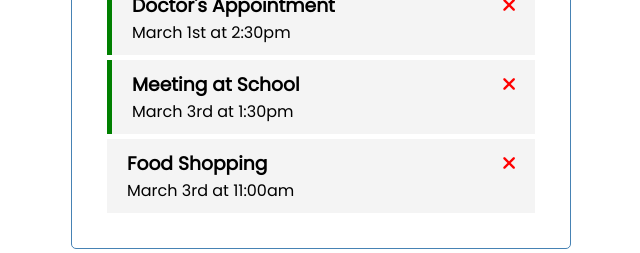
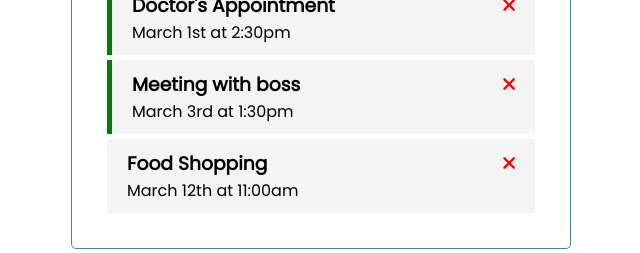
Before and after one commit to wyne-ybanez/vue-basics, a Vue app in the folder task-tracker-proj/vue-task-tracker-proj/: page / in a window 1280 px wide. Shown: the part 153-406 px from the top of the page, without its empty margins (319-959 px from the left). Built offline with nearby package versions, Linux system fonts and the light colour scheme; data requests are answered from the project's data file.

Commit message:
Add json backend

```diff
--- /dev/null
+++ b/task-tracker-proj/vue-task-tracker-proj/db.json
@@ -0,0 +1,22 @@
+{
+    "tasks_data": [
+      {
+        "id": "1",
+        "text": "Doctor's Appointment",
+        "day": "March 1st at 2:30pm",
+        "reminder": true
+      },
+      {
+        "id": "2",
+        "text": "Meeting with boss",
+        "day": "March 3rd at 1:30pm",
+        "reminder": true
+      },
+      {
+        "id": "3",
+        "text": "Food Shopping",
+        "day": "March 12th at 11:00am",
+        "reminder": false
+      }
+    ]
+}
--- a/task-tracker-proj/vue-task-tracker-proj/package.json
+++ b/task-tracker-proj/vue-task-tracker-proj/package.json
@@ -4,10 +4,12 @@
   "private": true,
   "scripts": {
     "serve": "vue-cli-service serve",
-    "build": "vue-cli-service build"
+    "build": "vue-cli-service build",
+    "backend": "json-server --watch db.json --port 5000"
   },
   "dependencies": {
     "core-js": "^3.6.5",
+    "json-server": "^0.17.0",
     "vue": "^3.0.0"
   },
   "devDependencies": {
--- a/task-tracker-proj/vue-task-tracker-proj/src/App.vue
+++ b/task-tracker-proj/vue-task-tracker-proj/src/App.vue
@@ -65,29 +65,16 @@ export default {
         task.id === id ? { ...task, reminder: !task.reminder } : task
       )
     },
+    // Fetches tasks data from database
+    async fetchTasks() {
+      const res = await fetch('http://localhost:5000/tasks_data')
+      const data = await res.json()
+      return data
+    }
   },
-  // Premade created data
-  created() {
-    this.tasks_data = [
-      {
-        id: 1,
-        text: "Doctor's Appointment",
-        day: 'March 1st at 2:30pm',
-        reminder: true,
-      },
-      {
-        id: 2,
-        text: "Meeting at School",
-        day: 'March 3rd at 1:30pm',
-        reminder: true,
-      },
-      {
-        id: 3,
-        text: "Food Shopping",
-        day: 'March 3rd at 11:00am',
-        reminder: false,
-      },
-    ]
+  // Created data
+  async created() {
+    this.tasks_data = await this.fetchTasks()
   }
 }
 </script>
--- a/task-tracker-proj/vue-task-tracker-proj/src/components/Button.vue
+++ b/task-tracker-proj/vue-task-tracker-proj/src/components/Button.vue
@@ -16,9 +16,7 @@
                 type: String,
                 default: 'Button',
             },
-            color: {
-                type: String,
-            }
+            color: String,
         },
         methods: {
             onClick() {
--- a/task-tracker-proj/vue-task-tracker-proj/src/main.js
+++ b/task-tracker-proj/vue-task-tracker-proj/src/main.js
@@ -1,5 +1,5 @@
 import { createApp } from 'vue'
 import App from './App.vue'
+// import router from './router'
 
-// Creating the app here and mounting it on the ID app
 createApp(App).mount('#app')
```
Also changed, not shown: 2 other files (tests, documents, lock files or other folders).
